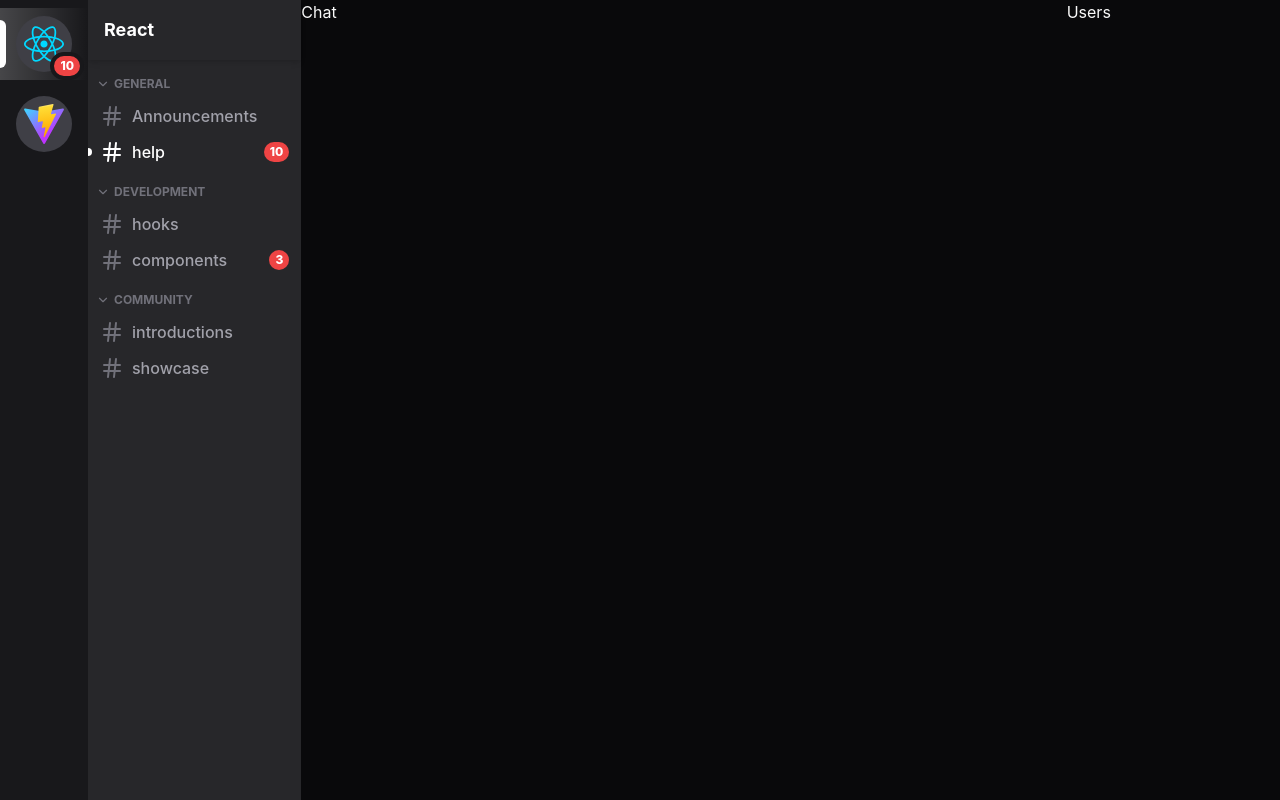
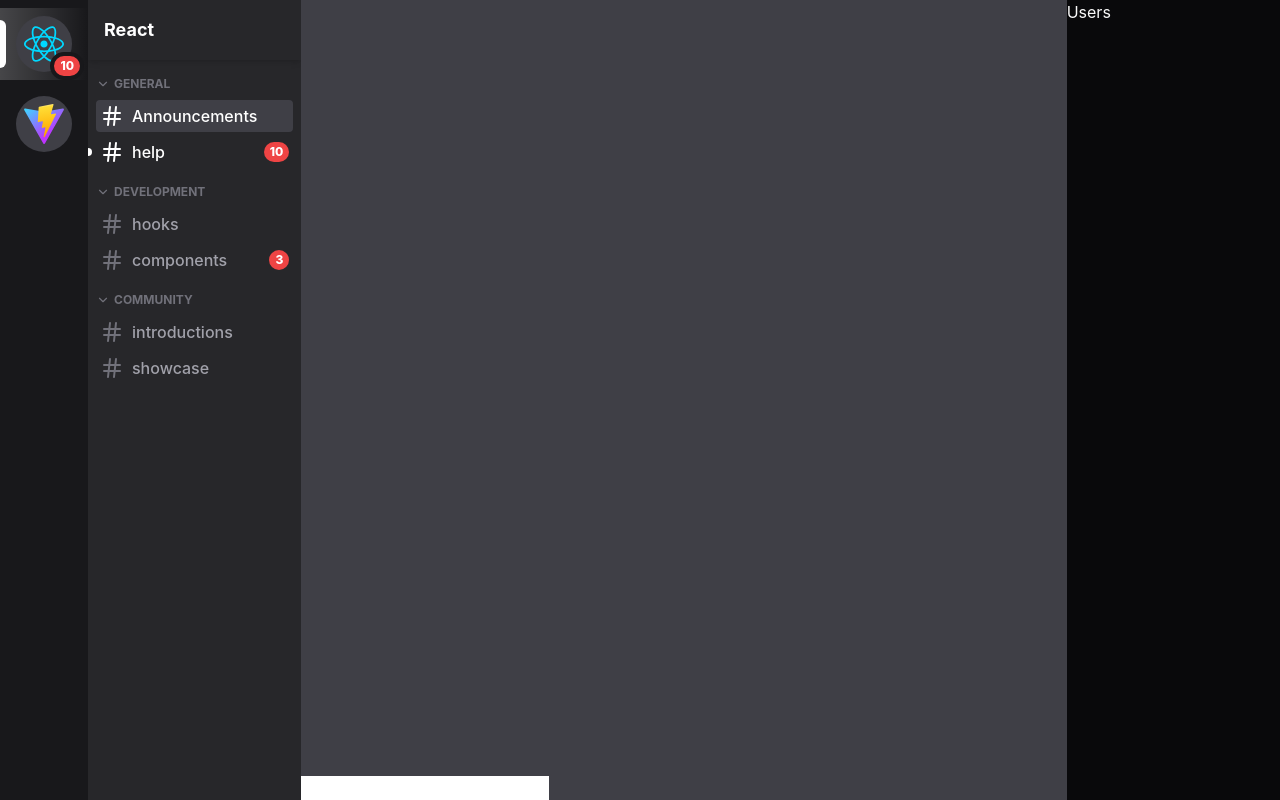
Before and after one commit to Aryan3902/discord-clone, a React (Vite) app in the folder discord-clone-frontend/: page / in a window 1280 px wide. Built offline with nearby package versions, Linux system fonts and the light colour scheme.

Commit message:
Basic Chat Logic

```diff
--- a/discord-clone-frontend/package.json
+++ b/discord-clone-frontend/package.json
@@ -16,8 +16,8 @@
     "class-variance-authority": "^0.7.1",
     "clsx": "^2.1.1",
     "lucide-react": "^0.471.1",
-    "react": "^18.3.1",
-    "react-dom": "^18.3.1",
+    "react": "^19.0.0",
+    "react-dom": "^19.0.0",
     "react-redux": "^9.2.0",
     "tailwind-merge": "^2.6.0",
     "tailwindcss-animate": "^1.0.7"
@@ -25,7 +25,7 @@
   "devDependencies": {
     "@eslint/js": "^9.17.0",
     "@types/node": "^22.10.6",
-    "@types/react": "^18.3.18",
+    "@types/react": "^19.0.8",
     "@types/react-dom": "^18.3.5",
     "@vitejs/plugin-react-swc": "^3.5.0",
     "autoprefixer": "^10.4.20",
--- a/discord-clone-frontend/src/App.tsx
+++ b/discord-clone-frontend/src/App.tsx
@@ -1,11 +1,18 @@
-import { Suspense, useEffect } from "react";
+import { lazy, Suspense, useEffect } from "react";
 import "./App.css";
 import ServerList from "@/components/Servers/ServerList";
 import { useAppDispatch } from "./redux/hooks";
 import { fetchServersAsync } from "./redux/slices/serverSlice";
 import { useSelector } from "react-redux";
 import { RootState } from "./redux/store";
-import ChannelList from "./components/Channels/ChannelList";
+import Chat from "./components/Chat/Chat";
+
+const ChannelList = lazy(() => import("./components/Channels/ChannelList"));
+
+const AppFallback = () => {
+  console.log("App Fallback");
+  return <div>Loading...</div>;
+};
 
 function App() {
   const dispatch = useAppDispatch();
@@ -15,23 +22,25 @@ function App() {
   }, [dispatch]);
 
   return (
-    <Suspense fallback={<div>Loading...</div>}>
     <main className="min-h-screen">
       {loading ? (
-          <div>Loading...</div>
+        <AppFallback />
       ) : (
         <div className="flex w-full">
           <ServerList />
           <div className="w-1/6">
+            <Suspense fallback={<div>Channel List Loading</div>}>
               <ChannelList />
+            </Suspense>
           </div>
-            <div className="flex-1">Chat</div>
+          <div className="flex-1">
+            <Chat />
+          </div>
           <div className="w-1/6">Users</div>
         </div>
       )}
       {error && <div>Error: {error}</div>}
     </main>
-    </Suspense>
   );
 }
 
--- a/discord-clone-frontend/src/components/Channels/ChannelList.tsx
+++ b/discord-clone-frontend/src/components/Channels/ChannelList.tsx
@@ -4,7 +4,7 @@ import { cn, groupIntoCategories } from "@/lib/utils";
 
 import { CategoryChannelDetails, ChannelDetails } from "@/types/channel";
 import { ChevronDown, ChevronRight, Hash } from "lucide-react";
-import { useState } from "react";
+import { useEffect, useState } from "react";
 import { selectChannel } from "@/redux/slices/serverSlice";
 import MentionBadge from "../shared/MentionBadge";
 
@@ -108,9 +108,21 @@ const ChannelList = () => {
   const currServer = useSelector((state: RootState) =>
     state.server.servers.find((x) => x.id === state.server.selectedServerId)
   );
+  console.log(currServer);
+  const dispatch = useDispatch();
+  useEffect(() => {
+    if (currServer) {
+      dispatch(selectChannel({ serverId: currServer.id }));
+    }
+  }, [currServer, dispatch]);
+
   const selectedChannelId = useSelector(
-    (state: RootState) => state.server.selectedChannelIds[currServer?.id || 0]
+    (state: RootState) =>
+      state.server.selectedChannelIds[
+        currServer?.id ?? state.server.servers[0].id
+      ]
   );
+
   const channels = currServer?.channels;
   const groupedChannels = groupIntoCategories(channels || []);
 
--- /dev/null
+++ b/discord-clone-frontend/src/components/Chat/Chat.tsx
@@ -0,0 +1,64 @@
+import React, { useOptimistic } from "react";
+import { Chats } from "@/constants";
+import { RootState } from "@/redux/store";
+import { ChatInterface } from "@/types/chat";
+import { useEffect, useState } from "react";
+import { useSelector } from "react-redux";
+import ChatList from "./ChatList";
+import MessageInput from "./MessageInput";
+import chatListReducer from "@/reducers/Chat/chatListReducer";
+import { ADD_MESSAGE } from "@/constants/Actions/Chat/ChatList";
+
+const Chat = () => {
+  const currSelectedChannel = useSelector(
+    (state: RootState) =>
+      state.server.selectedChannelIds[state.server.selectedServerId ?? 0] ??
+      null
+  );
+  const [messages, setMessages] = useState<ChatInterface[]>([]);
+  const [optimisticMessages, setOptimisticMessages] = useOptimistic(
+    messages,
+    chatListReducer
+  );
+
+  useEffect(() => {
+    async function fetchMessages() {
+      await new Promise((resolve) => setTimeout(resolve, 1000));
+      const messages = Chats.filter(
+        (message) => message.channelId === currSelectedChannel
+      );
+      setMessages(messages);
+    }
+
+    if (currSelectedChannel) {
+      fetchMessages();
+    }
+  }, [currSelectedChannel]);
+
+  async function sendMessage(message: string) {
+    const newMessage = {
+      channelId: currSelectedChannel!,
+      authorId: 1,
+      content: message,
+      createdAt: Date.now(),
+      readBy: [],
+      type: "text" as const,
+    };
+    setOptimisticMessages({ type: ADD_MESSAGE, payload: newMessage });
+    await new Promise((resolve) => setTimeout(resolve, 1000));
+    setMessages((messages) => [...messages, newMessage]);
+  }
+
+  return (
+    <div className="bg-zinc-700 h-full flex flex-col">
+      <div className="flex-1">
+        <ChatList messages={optimisticMessages} />
+      </div>
+      <div>
+        <MessageInput sendMessage={sendMessage} />
+      </div>
+    </div>
+  );
+};
+
+export default Chat;
--- /dev/null
+++ b/discord-clone-frontend/src/components/Chat/ChatList.tsx
@@ -0,0 +1,13 @@
+import { ChatInterface } from "@/types/chat";
+
+const ChatList = ({ messages }: { messages: ChatInterface[] }) => {
+  return (
+    <div>
+      {messages.map((message) => (
+        <div key={message.createdAt}>{message.content}</div>
+      ))}
+    </div>
+  );
+};
+
+export default ChatList;
--- /dev/null
+++ b/discord-clone-frontend/src/components/Chat/MessageInput.tsx
@@ -0,0 +1,26 @@
+import React, { useState } from "react";
+
+const MessageInput = ({
+  sendMessage,
+}: {
+  sendMessage: (message: string) => void;
+}) => {
+  const [message, setMessage] = useState("");
+
+  return (
+    <input
+      type="text"
+      value={message}
+      onChange={(e) => setMessage(e.target.value)}
+      className="text-black"
+      onKeyDown={(e) => {
+        if (e.key === "Enter") {
+          sendMessage(message);
+          setMessage("");
+        }
+      }}
+    />
+  );
+};
+
+export default MessageInput;
--- /dev/null
+++ b/discord-clone-frontend/src/constants/Actions/Chat/ChatList.ts
@@ -0,0 +1 @@
+export const ADD_MESSAGE = "ADD_MESSAGE";
--- a/discord-clone-frontend/src/constants/index.ts
+++ b/discord-clone-frontend/src/constants/index.ts
@@ -1,5 +1,6 @@
 import reactIcon from "@/assets/react.svg";
 import viteIcon from "@/assets/vite.svg";
+import { ChatInterface } from "@/types/chat";
 import { ServerDetails } from "@/types/server";
 
 export const servers: ServerDetails[] = [
@@ -93,7 +94,7 @@ export const servers: ServerDetails[] = [
     unread: false,
     channels: [
       {
-        id: 1,
+        id: 10101,
         name: "General",
         isCategory: false,
         category: null,
@@ -103,3 +104,54 @@ export const servers: ServerDetails[] = [
     ],
   },
 ];
+
+export const Chats: ChatInterface[] = [
+  {
+    channelId: 1,
+    authorId: 1,
+    content: "Hello World",
+    createdAt: 1669888888,
+    readBy: [1, 2, 3],
+    type: "text",
+  },
+  {
+    channelId: 1,
+    authorId: 2,
+    content: "Hello World",
+    createdAt: 1669888888,
+    readBy: [1, 2, 3],
+    type: "text",
+  },
+  {
+    channelId: 1,
+    authorId: 3,
+    content: "Hello World",
+    createdAt: 1669888888,
+    readBy: [1, 2, 3],
+    type: "text",
+  },
+  {
+    channelId: 1,
+    authorId: 4,
+    content: "Hello World",
+    createdAt: 1669888888,
+    readBy: [1, 2, 3],
+    type: "text",
+  },
+  {
+    channelId: 1,
+    authorId: 5,
+    content: "Hello World",
+    createdAt: 1669888888,
+    readBy: [1, 2, 3],
+    type: "text",
+  },
+  {
+    channelId: 1,
+    authorId: 6,
+    content: "Hello World",
+    createdAt: 1669888888,
+    readBy: [1, 2, 3],
+    type: "text",
+  },
+];
--- a/discord-clone-frontend/src/lib/utils.ts
+++ b/discord-clone-frontend/src/lib/utils.ts
@@ -1,4 +1,5 @@
 import { CategoryChannelDetails, ChannelDetails } from "@/types/channel";
+import { ServerDetails } from "@/types/server";
 import { clsx, type ClassValue } from "clsx";
 import { twMerge } from "tailwind-merge";
 
@@ -47,3 +48,22 @@ export function groupIntoCategories(channels: ChannelDetails[]) {
     return acc;
   }, [] as CategoryChannelDetails[]);
 }
+
+export function getSelectedChannelId(
+  selectedServerId: number | null,
+  selectedChannelIds: Record<number, number | null>,
+  servers: ServerDetails[]
+) {
+  if (!selectedServerId) {
+    if (servers.length > 0) return servers[0].channels[0].id;
+    return null;
+  }
+  if (!selectedChannelIds[selectedServerId]) {
+    return (
+      servers
+        .find((server) => server.id === selectedServerId)
+        ?.channels.find((channel) => channel.isCategory !== true)?.id ?? null
+    );
+  }
+  return selectedChannelIds[selectedServerId];
+}
--- /dev/null
+++ b/discord-clone-frontend/src/reducers/Chat/chatListReducer.tsx
@@ -0,0 +1,14 @@
+import { ADD_MESSAGE } from "@/constants/Actions/Chat/ChatList";
+import { ChatAction, ChatInterface } from "@/types/chat";
+
+export default function chatListReducer(
+  state: ChatInterface[],
+  action: ChatAction
+) {
+  switch (action.type) {
+    case ADD_MESSAGE:
+      return [...state, action.payload];
+    default:
+      return state;
+  }
+}
--- a/discord-clone-frontend/src/redux/slices/serverSlice.ts
+++ b/discord-clone-frontend/src/redux/slices/serverSlice.ts
@@ -1,4 +1,5 @@
 import { getServers } from "@/api/getServers";
+import { getSelectedChannelId } from "@/lib/utils";
 import { ServerDetails } from "@/types/server";
 import { createAsyncThunk, createSlice, PayloadAction } from "@reduxjs/toolkit";
 
@@ -15,7 +16,7 @@ const initialState: ServerState = {
   selectedServerId: null,
   selectedChannelIds: {},
   error: null,
-  loading: false,
+  loading: true,
 };
 
 const serverSlice = createSlice({
@@ -27,10 +28,16 @@ const serverSlice = createSlice({
     },
     selectChannel: (
       state,
-      action: PayloadAction<{ serverId: number; channelId: number }>
+      action: PayloadAction<{ serverId: number; channelId?: number | null }>
     ) => {
-      state.selectedChannelIds[action.payload.serverId] =
-        action.payload.channelId;
+      let selectedChannelId = action.payload.channelId;
+      if (!selectedChannelId)
+        selectedChannelId = getSelectedChannelId(
+          action.payload.serverId,
+          state.selectedChannelIds,
+          state.servers
+        );
+      state.selectedChannelIds[action.payload.serverId] = selectedChannelId;
     },
   },
   extraReducers: (builder) => {
--- /dev/null
+++ b/discord-clone-frontend/src/types/chat.ts
@@ -0,0 +1,16 @@
+export interface ChatInterface {
+  channelId: number;
+  authorId: number;
+  content: string;
+  createdAt: number;
+  readBy: number[];
+  type: "text";
+  metadata?: {
+    fileUrl?: string;
+  };
+}
+
+export interface ChatAction {
+  type: string;
+  payload: ChatInterface;
+}
```
Also changed, not shown: 1 other file (tests, documents, lock files or other folders). Lines whose indentation alone changed are shown as unchanged.
